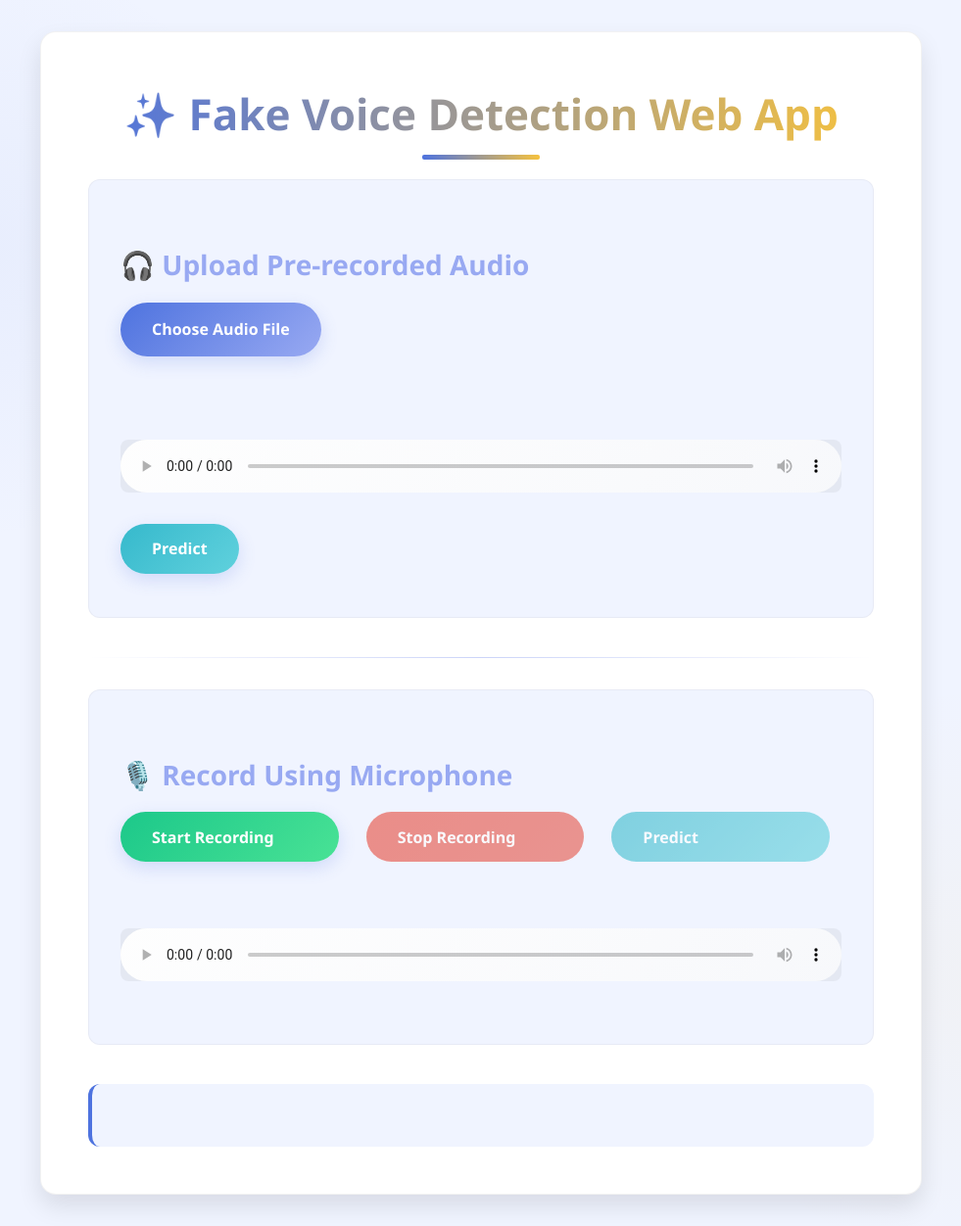
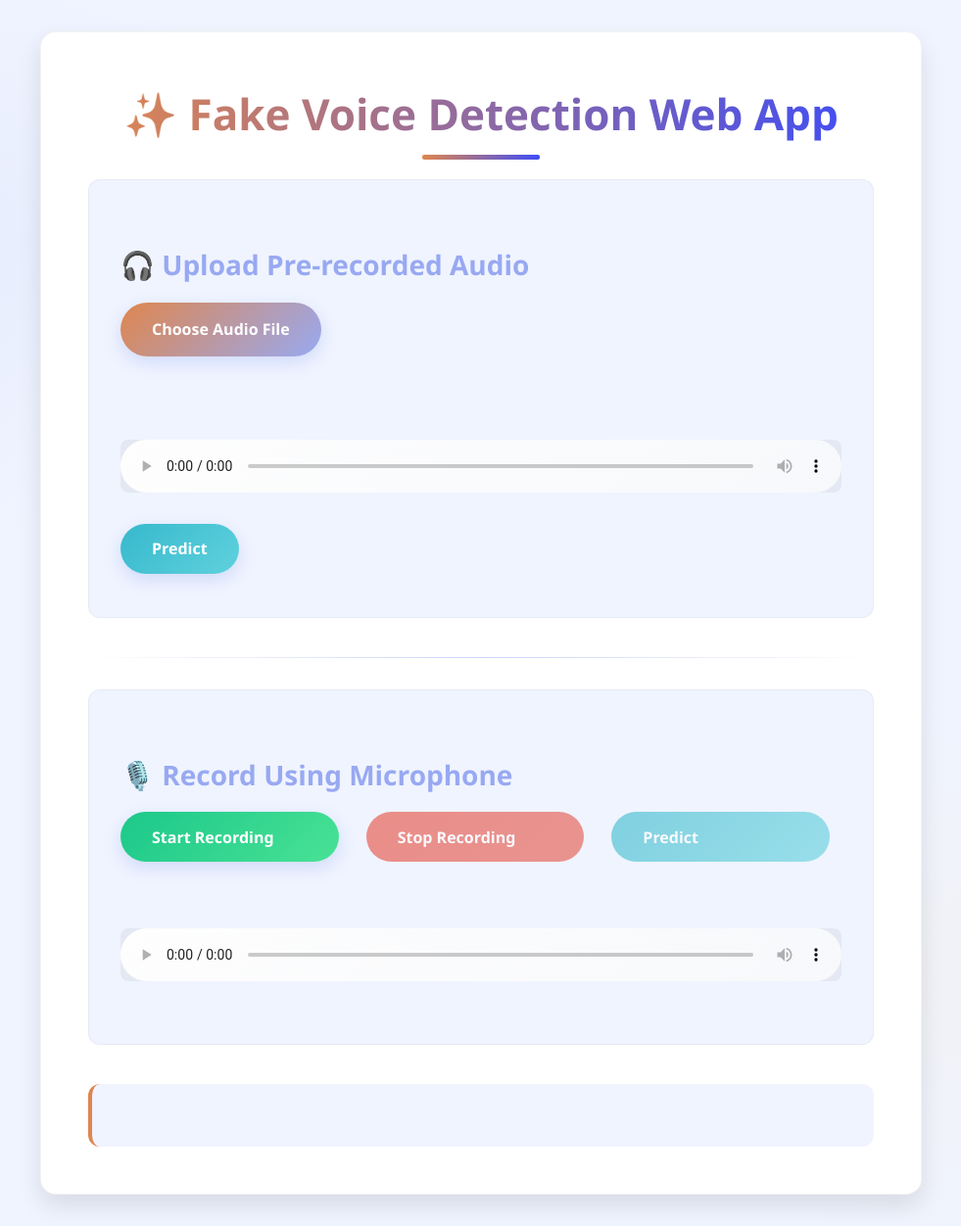
Before and after one commit to HariharanAI183/DeepFake-Audio-Detection, a Flask app: page / in a window 1280 px wide. Shown: the whole page at 98% size, without its empty margins (149-1130 px from the left). Run offline with Flask 3, Linux system fonts and the light colour scheme.

Commit message:
set gradient for heading

```diff
--- a/static/style.css
+++ b/static/style.css
@@ -1,8 +1,8 @@
 /* ===== Base Styles (Light Mode) ===== */
 :root {
-  --primary: #4e73df;
+  --primary: #df864e;
   --primary-light: #98a9f2;
-  --accent: #f6c23e;
+  --accent: #3e4df6;
   --dark-text: #2c3e50;
   --muted-text: #6c757d;
   --background: #ffffff;
```
